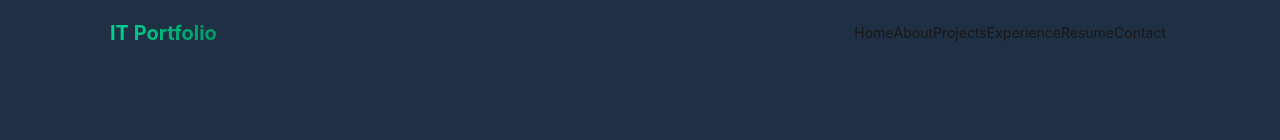
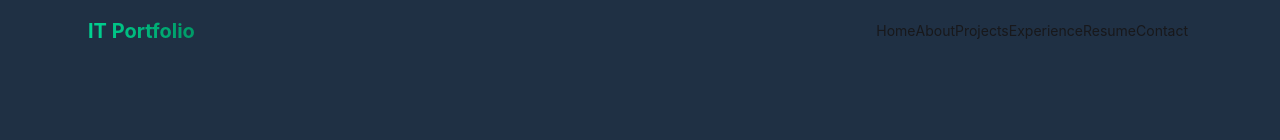
Before and after one commit to NathanShutter/portfolio-site-repo, a React (Vite) app in the folder client/: page / in a window 1280 px wide. Shown: the top 140 px of the page. Built offline with nearby package versions, Linux system fonts and the light colour scheme.

Commit message:
Header: avoid global .navbar collision by using Tailwind flex layout; preserve menu/menu-horizontal

```diff
--- a/client/src/components/Header.jsx
+++ b/client/src/components/Header.jsx
@@ -24,9 +24,9 @@ export default function Header() {
 
   return (
     <header className="sticky top-0 z-50 bg-transparent">
-      <div className="navbar max-w-6xl mx-auto px-6 py-3">
+      <div className="max-w-6xl mx-auto px-6 py-3 flex items-center justify-between">
         {/* Left: desktop logo */}
-        <div className="navbar-start hidden md:flex">
+        <div className="hidden md:flex items-center">
           <div className="text-xl font-bold bg-clip-text text-transparent bg-gradient-to-r from-emerald-400 to-emerald-600">IT Portfolio</div>
         </div>
 
@@ -36,7 +36,7 @@ export default function Header() {
         </div>
 
         {/* Center nav (desktop) */}
-        <div className="navbar-center hidden md:flex">
+        <div className="hidden md:flex">
           <nav className="menu menu-horizontal px-1 text-base-content">
             {links.map((l) => (
               <a key={l.href} href={l.href} className="hover:text-white">{l.label}</a>
@@ -45,7 +45,7 @@ export default function Header() {
         </div>
 
         {/* Right: mobile menu button */}
-        <div className="navbar-end md:hidden">
+        <div className="md:hidden">
           <button aria-label="Toggle menu" onClick={() => setOpen((v) => !v)} className="btn btn-ghost">
             {open ? '✕' : '☰'}
           </button>
```
